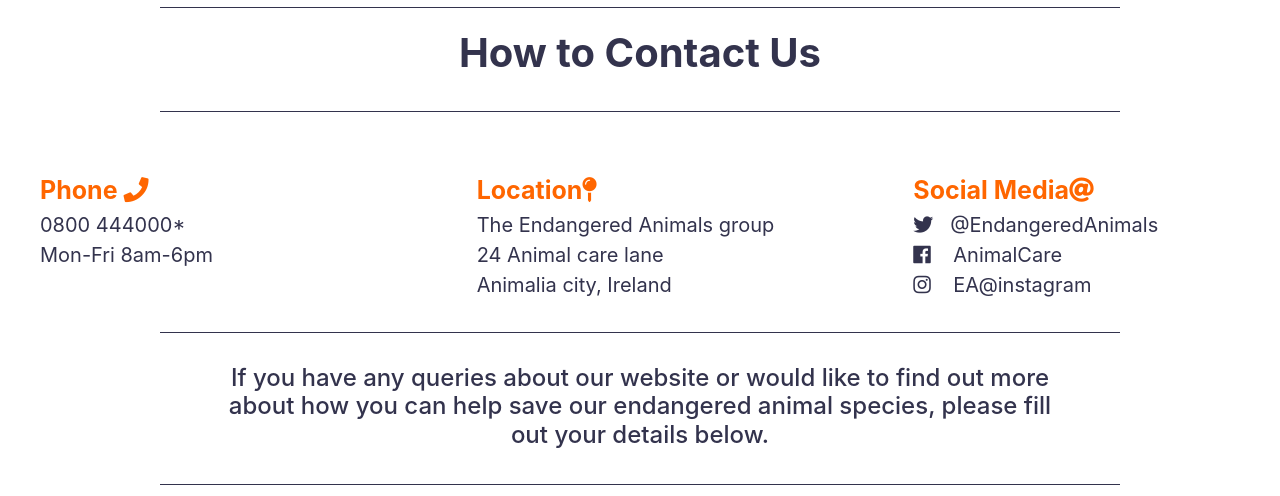
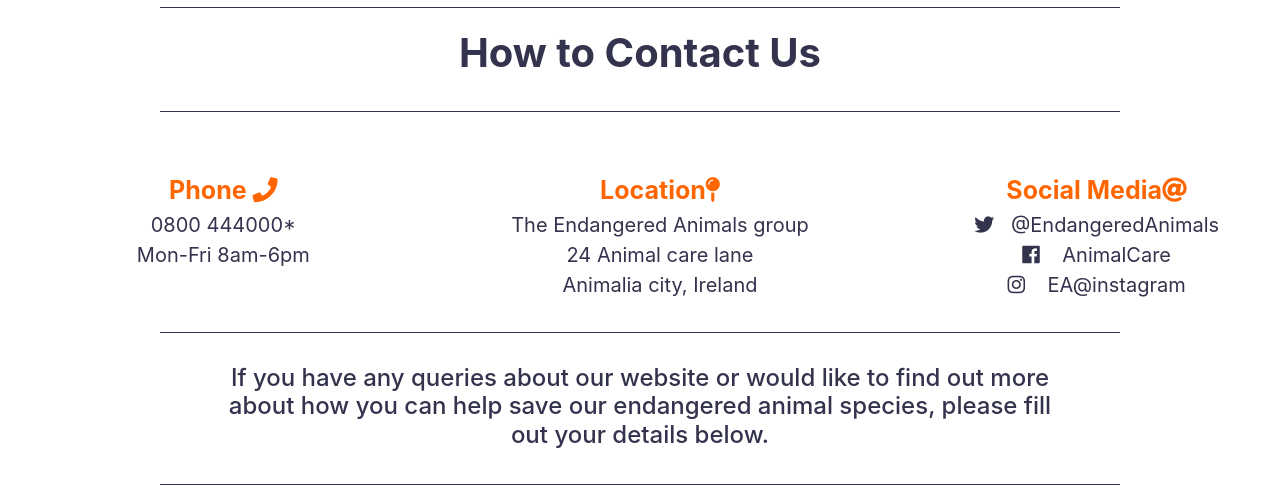
Before and after one commit to caoimhedaly/endangered-project-1, a PHP site: page /ContactUs.html in a window 1280 px wide. Shown: the part 243-739 px from the top of the page. Run offline with PHP 8.4, Linux system fonts and the light colour scheme; some libraries are stand-ins or nearby versions.

Commit message:
favicon added

```diff
--- a/ContactUs.html
+++ b/ContactUs.html
@@ -6,6 +6,7 @@
     <meta name="viewport" content="width=device-width, initial-scale=1.0">
     <meta http-equiv="X-UA-Compatible" content="ie=edge">
     <title>Document</title>
+    <link rel="shortcut icon" href="/favicon.ico/panda.ico">
     <link rel="stylesheet" href="https://maxcdn.bootstrapcdn.com/bootstrap/4.0.0/css/bootstrap.min.css" integrity="sha384-Gn5384xqQ1aoWXA+058RXPxPg6fy4IWvTNh0E263XmFcJlSAwiGgFAW/dAiS6JXm" crossorigin="anonymous">
     <link rel="stylesheet" href="style/style.css">
     <link rel="stylesheet" href="https://use.fontawesome.com/releases/v5.3.1/css/all.css" integrity="sha384-mzrmE5qonljUremFsqc01SB46JvROS7bZs3IO2EmfFsd15uHvIt+Y8vEf7N7fWAU" crossorigin="anonymous">
@@ -62,7 +63,7 @@
         </div>
         <hr id = "line">
         <br>
-        <div class="row">
+        <div id = 'contact' class="row">
             <div class="col-sm-12 col-md-4">
                 <ul class="contact-list">
                     <li><b> Phone <i class="fas fa-phone"></i></b></li>
--- a/MostAtRisk.html
+++ b/MostAtRisk.html
@@ -6,6 +6,7 @@
     <meta name="viewport" content="width=device-width, initial-scale=1.0">
     <meta http-equiv="X-UA-Compatible" content="ie=edge">
     <title>Document</title>
+    <link rel="shortcut icon" href="/favicon.ico/panda.ico">
     <link rel="stylesheet" href="https://maxcdn.bootstrapcdn.com/bootstrap/4.0.0/css/bootstrap.min.css" integrity="sha384-Gn5384xqQ1aoWXA+058RXPxPg6fy4IWvTNh0E263XmFcJlSAwiGgFAW/dAiS6JXm" crossorigin="anonymous">
     <link rel="stylesheet" href="style/style.css">
     <link rel="stylesheet" href="https://use.fontawesome.com/releases/v5.3.1/css/all.css" integrity="sha384-mzrmE5qonljUremFsqc01SB46JvROS7bZs3IO2EmfFsd15uHvIt+Y8vEf7N7fWAU" crossorigin="anonymous">
@@ -97,7 +98,7 @@
                 <div class = "footer"> Click image</div>
             </div>
             <article class="col-sm-12 col-md-5 display-inline">
-                <p> In 2012, the <b>Sumatran</b> elephant was changed from “Endangered” to “Critically Endangered” because half of its population has been lost in one generation. Here are some factors contributing to population decline: </p>
+                <p> In 2012, the <b>Sumatran elephant</b> was changed from “Endangered” to “Critically Endangered” because half of its population has been lost in one generation. Here are some factors contributing to population decline: </p>
                 <ul>
                     <li>Conversion of forests into human settlements and agricultural areas.Between 1980 and 2005, 69% of potential Sumatran elephant habitat was lost within just one elephant generation.</li>
                     <br>
--- a/index.html
+++ b/index.html
@@ -6,6 +6,7 @@
     <meta name="viewport" content="width=device-width, initial-scale=1.0">
     <meta http-equiv="X-UA-Compatible" content="ie=edge">
     <title>Document</title>
+    <link rel="shortcut icon" href="/favicon.ico/panda.ico">
     <link rel="stylesheet" href="https://maxcdn.bootstrapcdn.com/bootstrap/4.0.0/css/bootstrap.min.css" integrity="sha384-Gn5384xqQ1aoWXA+058RXPxPg6fy4IWvTNh0E263XmFcJlSAwiGgFAW/dAiS6JXm" crossorigin="anonymous">
     <link rel="stylesheet" href="style/style.css">
     <link rel="stylesheet" href="https://use.fontawesome.com/releases/v5.3.1/css/all.css" integrity="sha384-mzrmE5qonljUremFsqc01SB46JvROS7bZs3IO2EmfFsd15uHvIt+Y8vEf7N7fWAU" crossorigin="anonymous">
--- a/save.html
+++ b/save.html
@@ -6,6 +6,7 @@
     <meta name="viewport" content="width=device-width, initial-scale=1.0">
     <meta http-equiv="X-UA-Compatible" content="ie=edge">
     <title>Document</title>
+    <link rel="shortcut icon" href="/favicon.ico/panda.ico">
     <link rel="stylesheet" href="https://maxcdn.bootstrapcdn.com/bootstrap/4.0.0/css/bootstrap.min.css" integrity="sha384-Gn5384xqQ1aoWXA+058RXPxPg6fy4IWvTNh0E263XmFcJlSAwiGgFAW/dAiS6JXm" crossorigin="anonymous">
     <link rel="stylesheet" href="style/style.css">
     <link rel="stylesheet" href="https://use.fontawesome.com/releases/v5.3.1/css/all.css" integrity="sha384-mzrmE5qonljUremFsqc01SB46JvROS7bZs3IO2EmfFsd15uHvIt+Y8vEf7N7fWAU" crossorigin="anonymous">
--- a/style/style.css
+++ b/style/style.css
@@ -39,13 +39,19 @@ body {
 /*hides some of the images on small screen*/
 
 @media screen and (max-width: 600px) {
-    .hide {
-        display: none;
-    }
+
     .text-block {
         position: absolute;
         bottom: 700px;
     }
+}
+
+
+@media screen and (max-width: 1000px) {
+    .hide {
+        display: none;
+    }
+
 }
 
 /*Most at Risk*----------------------------------*/
@@ -207,6 +213,10 @@ hr {
 
 .contact {
     background-color: white;
+}
+
+#contact{
+    text-align: center;
 }
 
 #line,
```
Also changed, not shown: README.md, favicon.ico/panda.ico (added).
